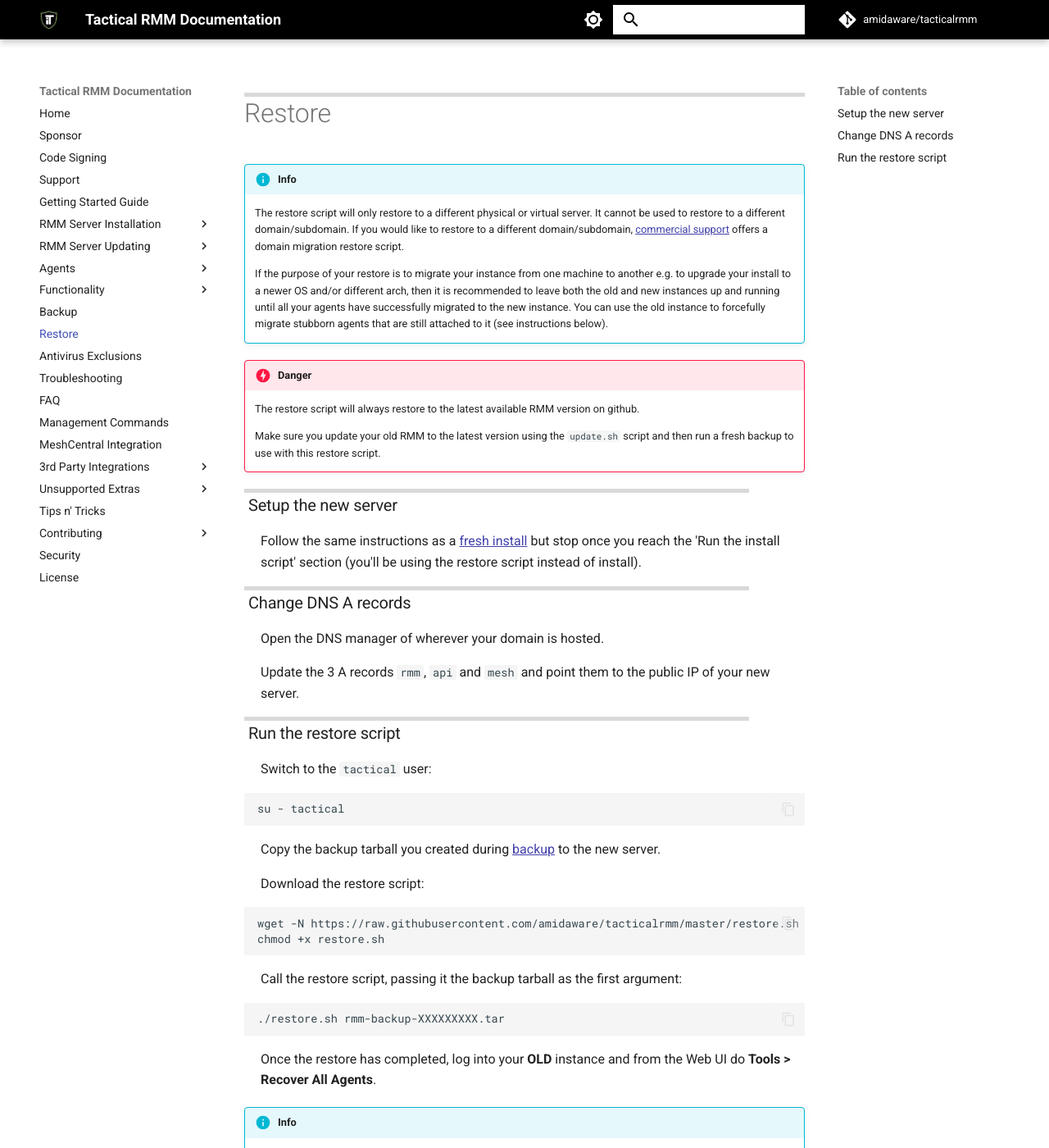
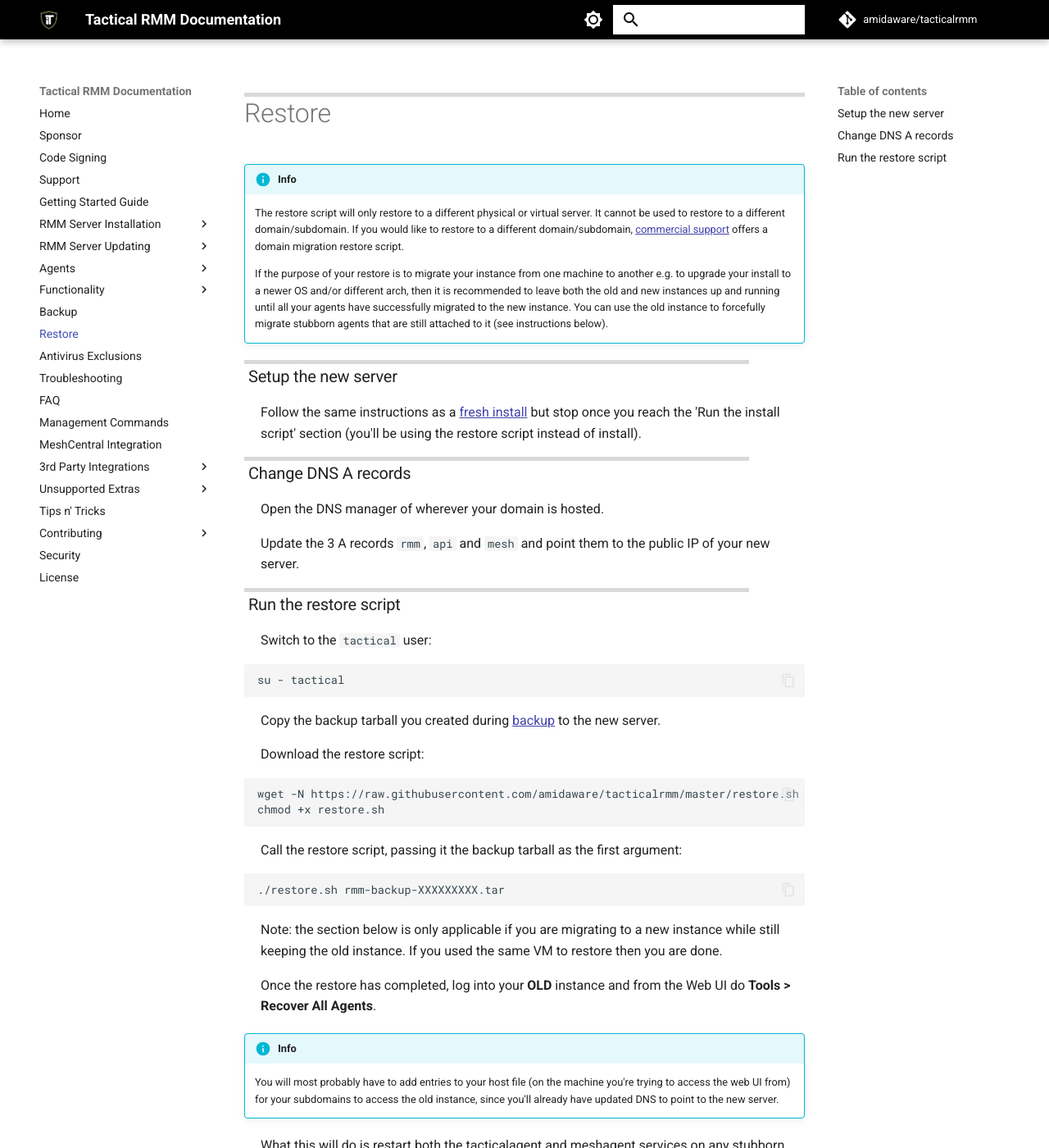
Before and after one commit to amidaware/trmm-docs, an MkDocs documentation site: the page built from docs/restore.md, in a window 1280 px wide and 1400 px high. Shown: the whole window at 82% size. Built offline with MkDocs 1.6.1 and Material for MkDocs 9.7.7, drawn with Linux system fonts in a browser that asks for light colours; comment, search, counter and statistics services are not loaded.

Commit message:
update restore

````diff
--- a/docs/restore.md
+++ b/docs/restore.md
@@ -4,11 +4,6 @@
     The restore script will only restore to a different physical or virtual server. It cannot be used to restore to a different domain/subdomain. If you would like to restore to a different domain/subdomain, [commercial support](https://support.amidaware.com/) offers a domain migration restore script.
 
     If the purpose of your restore is to migrate your instance from one machine to another e.g. to upgrade your install to a newer OS and/or different arch, then it is recommended to leave both the old and new instances up and running until all your agents have successfully migrated to the new instance. You can use the old instance to forcefully migrate stubborn agents that are still attached to it (see instructions below).
-
-!!!danger
-    The restore script will always restore to the latest available RMM version on github.
-
-    Make sure you update your old RMM to the latest version using the `update.sh` script and then run a fresh backup to use with this restore script.
 
 ### Setup the new server
 
@@ -43,6 +38,8 @@
 ```
 
 
+Note: the section below is only applicable if you are migrating to a new instance while still keeping the old instance. If you used the same VM to restore then you are done.
+
 Once the restore has completed, log into your **OLD** instance and from the Web UI do **Tools > Recover All Agents**.
 
 !!!info
````
